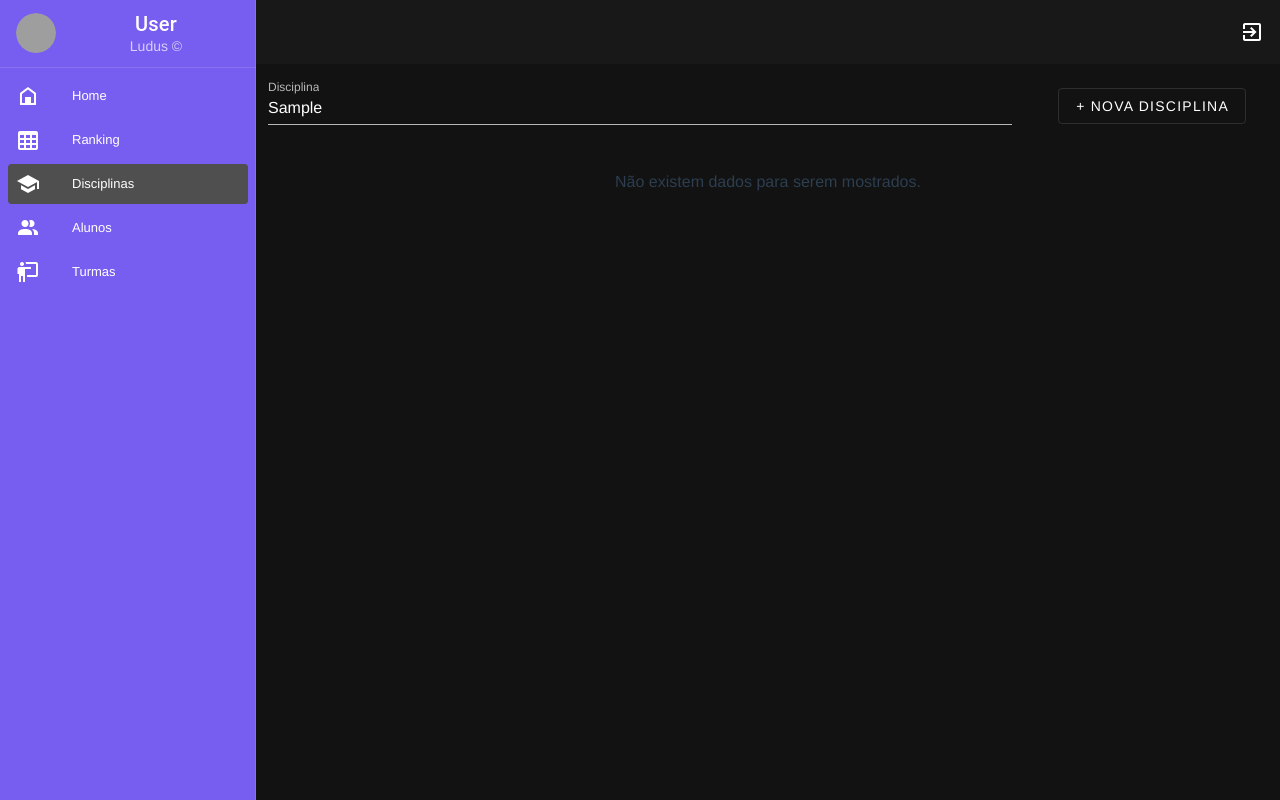
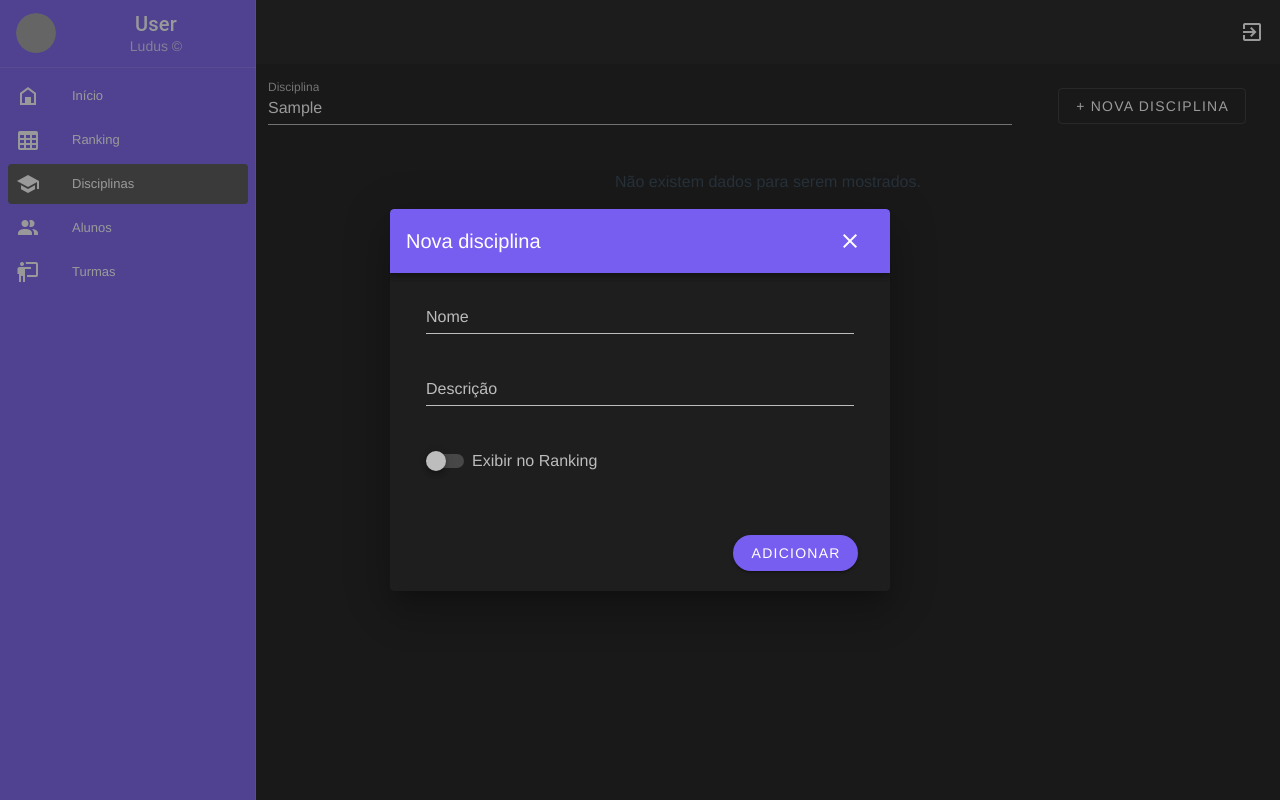
Before and after one commit to Catolica-Framework-Gamificacao/FrameworkGamificacao, a Vue app: page /disciplinas in a window 1280 px wide. Both pictures are taken after typing "Sample" into the empty fields and a click on the button "+ NOVA DISCIPLINA". Built offline with nearby package versions, Linux system fonts and the light colour scheme; grey boxes are pictures that could not be loaded; what vue-toastr would draw is missing.

Commit message:
Adicionado modal de cadastrar disciplinas.

```diff
--- a/src/App.vue
+++ b/src/App.vue
@@ -36,7 +36,7 @@ export default {
     components: { Navbar },
     data: () => ({
         items: [
-            { title: 'Home', icon: 'mdi-home-variant-outline', route: '/' },
+            { title: 'Início', icon: 'mdi-home-variant-outline', route: '/' },
             { title: 'Ranking', icon: 'mdi-table-large', route: '/ranking' },
             {
                 title: 'Disciplinas',
--- a/src/components/SubjectList.vue
+++ b/src/components/SubjectList.vue
@@ -12,6 +12,9 @@
         item-key="posicao"
         class="elevation-1"
     >
+        <template #[`item.showOnRanking`]="{ item }">
+            {{ item.showOnRanking ? 'Sim' : 'Não' }}
+        </template>
         <template #[`item.actions`]="{ item }">
             <v-btn icon color="blue" @click="edit(item)">
                 <v-icon dark> mdi-pencil </v-icon>
@@ -19,12 +22,13 @@
             <v-btn icon color="red" @click="remove(item.id)">
                 <v-icon dark> mdi-delete </v-icon>
             </v-btn>
-        </template></v-data-table
-    >
+        </template>
+    </v-data-table>
 </template>
 
 <script>
 import _ from 'lodash';
+import DisciplineUtils from '@/utils/DisciplineUtils';
 
 export default {
     name: 'SubjectList',
@@ -35,24 +39,11 @@ export default {
         },
     },
     data: () => ({
-        headers: [
-            {
-                text: 'Nome',
-                align: 'center',
-                sortable: true,
-                value: 'disciplina',
-            },
-            {
-                text: 'Ações',
-                align: 'center',
-                sortable: false,
-                value: 'actions',
-            },
-        ],
+        headers: DisciplineUtils.getDefaultTableHeaders(),
     }),
     computed: {
         tableIsEmpty() {
-            return _.isEmpty(this.items);
+            return _.isEmpty(this.subjects);
         },
     },
 };
--- /dev/null
+++ b/src/components/modals/DisciplineRegisterModal.vue
@@ -0,0 +1,136 @@
+<template>
+    <v-dialog v-model="dialog.modal" width="500" @click:outside="resetForm()">
+        <v-card>
+            <v-toolbar color="#785ef0">
+                <v-toolbar-title>Nova disciplina</v-toolbar-title>
+                <v-spacer></v-spacer>
+                <v-toolbar-items>
+                    <v-btn
+                        icon
+                        rounded
+                        @click="close()"
+                    >
+                        <v-icon>mdi-close</v-icon>
+                    </v-btn>
+                </v-toolbar-items>
+            </v-toolbar>
+
+            <v-card-text>
+                <v-form ref="form" v-model="formIsValid" lazy-validation>
+                    <v-container>
+                        <v-row>
+                            <v-col cols="12">
+                                <v-text-field
+                                    color="#785ef0"
+                                    v-model="dialog.discipline.name"
+                                    :rules="rules.name"
+                                    label="Nome"
+                                    hide-details="auto"
+                                    required
+                                >
+                                </v-text-field>
+                            </v-col>
+
+                            <v-col cols="12">
+                                <v-text-field
+                                    color="#785ef0"
+                                    v-model="dialog.discipline.description"
+                                    :rules="rules.description"
+                                    label="Descrição"
+                                    hide-details="auto"
+                                >
+                                </v-text-field>
+                            </v-col>
+                        </v-row>
+                        <v-row>
+                            <v-col cols="6">
+                                <v-switch
+                                    v-model="dialog.discipline.showOnRanking"
+                                    color="#785ef0"
+                                    label="Exibir no Ranking"
+                                    value="Sim"
+                                ></v-switch>
+                            </v-col>
+                        </v-row>
+                    </v-container>
+                </v-form>
+            </v-card-text>
+
+            <v-card-actions>
+                <v-spacer></v-spacer>
+                <v-btn
+                    rounded
+                    class="mb-3 mr-4"
+                    width="125"
+                    color="#785ef0"
+                    @click="finish()"
+                >
+                   Adicionar
+                </v-btn>
+            </v-card-actions>
+        </v-card>
+    </v-dialog>
+</template>
+
+<script>
+import _ from 'lodash';
+import DisciplineService from '@/services/DisciplineService';
+import FormularyUtils from '@/utils/FormularyUtils';
+
+export default {
+    name: 'DisciplineRegisterModal',
+    props: {
+        dialog: {
+            type: Object,
+            required: true,
+        },
+    },
+    data: () => ({
+        subjects: [],
+        formIsValid: true,
+        rules: {
+            name: [FormularyUtils.validadeNotEmptyRuleOrThrowMessage('Preencha o nome da disciplina!')],
+        },
+    }),
+    computed: {
+        hasClassesAvailable() {
+            return !_.isEmpty(this.subjects);
+        },
+    },
+    methods: {
+        resetForm() {
+            this.$refs.form.resetValidation();
+            this.$refs.form.reset();
+        },
+
+        finish() {
+            let { discipline } = this.dialog;
+            const formIsValid = this.$refs.form.validate();
+
+            if (formIsValid) {
+                DisciplineService.create(discipline)
+                    .then((newDiscipline) => {
+                        discipline = newDiscipline;
+                    })
+                    .catch((error) => {
+                        console.error(error);
+                        if (error && error.message) {
+                            this.$toastr.e(error.message);
+                        }
+                    })
+                    .finally(() => {
+                        this.$emit('discipline', discipline);
+                        this.dialog.discipline = {};
+                        this.close();
+                        this.resetForm();
+                    });
+            }
+        },
+
+        close() {
+            this.dialog.modal = false;
+            this.resetForm();
+        },
+    },
+};
+</script>
--- /dev/null
+++ b/src/services/DisciplineService.js
@@ -0,0 +1,7 @@
+export default class DisciplineService {
+    static async create(model) {
+        const discipline = model;
+
+        return discipline;
+    }
+}
--- /dev/null
+++ b/src/utils/DisciplineUtils.js
@@ -0,0 +1,30 @@
+export default class DisciplineUtils {
+    static getDefaultTableHeaders() {
+        return [
+            {
+                text: 'Nome',
+                align: 'center',
+                sortable: true,
+                value: 'name',
+            },
+            {
+                text: 'Descrição',
+                align: 'center',
+                sortable: false,
+                value: 'description',
+            },
+            {
+                text: 'Exibir',
+                align: 'center',
+                sortable: true,
+                value: 'showOnRanking',
+            },
+            {
+                text: 'Ações',
+                align: 'center',
+                sortable: false,
+                value: 'actions',
+            },
+        ];
+    }
+}
--- a/src/views/configuration/SubjectConfiguration.vue
+++ b/src/views/configuration/SubjectConfiguration.vue
@@ -4,14 +4,16 @@
             <v-row>
                 <v-col cols="9">
                     <v-text-field
-                        v-model="filters.subjectName"
+                        v-model="filters.disciplineName"
                         label="Disciplina"
                         @input="filter()"
                     ></v-text-field>
                 </v-col>
                 <v-col cols="3">
                     <v-container fluid>
-                        <v-btn text outlined> + Nova disciplina</v-btn>
+                        <v-btn text outlined @click="openAddNewDisciplineDialog()">
+                            + Nova disciplina
+                        </v-btn>
                     </v-container>
                 </v-col>
             </v-row>
@@ -19,28 +21,57 @@
         <v-col cols="12">
             <SubjectList :subjects="filteredSubjects"></SubjectList>
         </v-col>
+        <DisciplineRegisterModal
+            :dialog="addNewDisciplineDialog"
+            @discipline="newDiscipline = $event"
+        ></DisciplineRegisterModal>
     </v-row>
 </template>
 
 <script>
 import SubjectList from '@/components/SubjectList.vue';
+import DisciplineRegisterModal from '@/components/modals/DisciplineRegisterModal.vue';
 
 export default {
     name: 'SubjectConfiguration',
     components: {
         SubjectList,
+        DisciplineRegisterModal,
+    },
+    watch: {
+        newDiscipline(newDiscipline, oldDiscipline) {
+            if (newDiscipline !== oldDiscipline) {
+                return this.subjects.push(newDiscipline);
+            }
+            return newDiscipline;
+        },
+        subjects() {
+            this.filter();
+        },
     },
     data: () => ({
         filters: {
-            subjectName: '',
+            disciplineName: '',
         },
         subjects: [],
         filteredSubjects: [],
+        newDiscipline: {},
+        addNewDisciplineDialog: {
+            modal: false,
+            discipline: {
+                name: undefined,
+                showOnRanking: true,
+                description: undefined,
+            },
+        },
     }),
     methods: {
         filter() {
             this.filteredSubjects = this.subjects;
         },
+        openAddNewDisciplineDialog() {
+            this.addNewDisciplineDialog.modal = true;
+        },
     },
 };
 </script>
```
